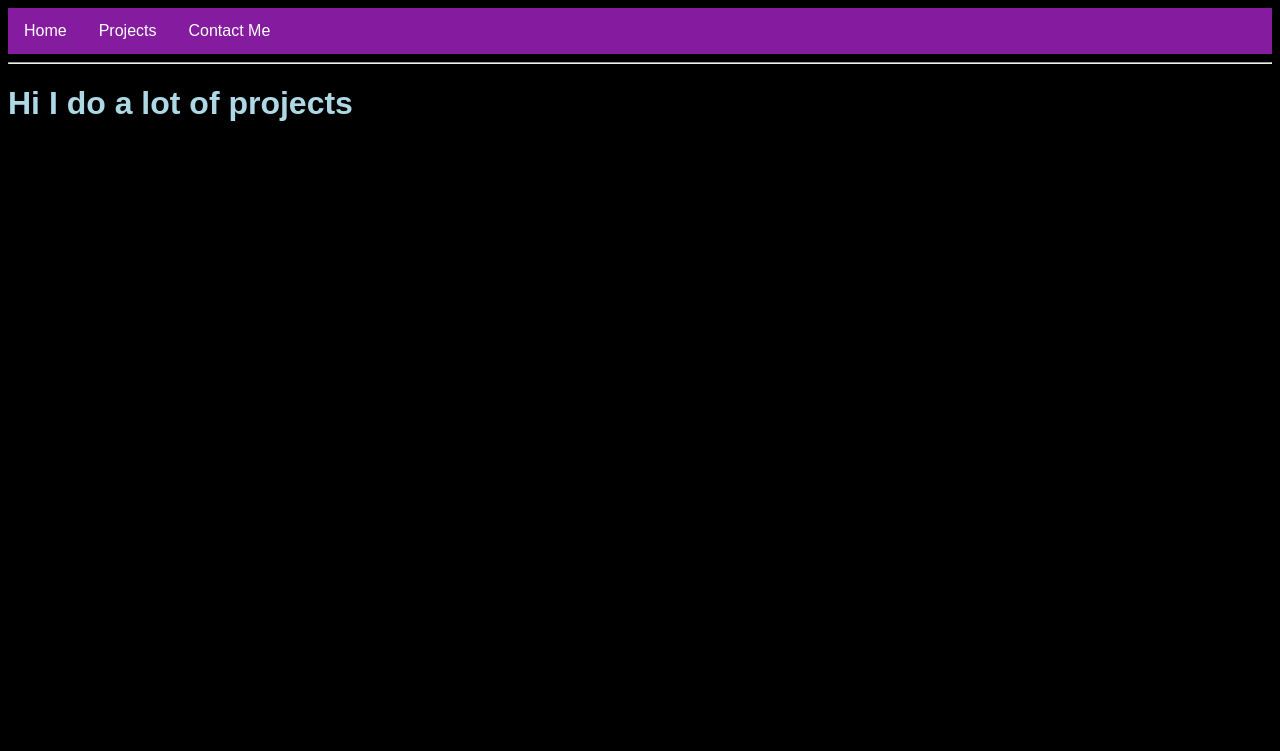
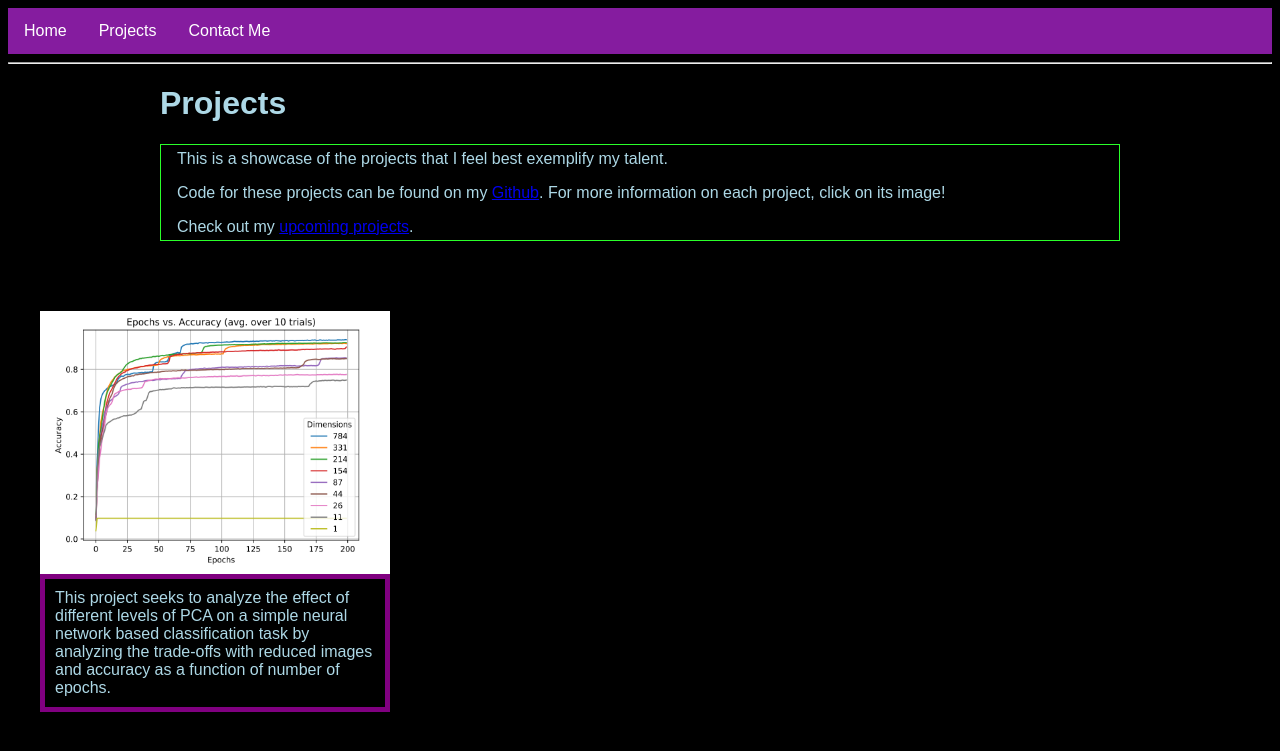
Before and after one commit to SilverEngineered/personal_site, a Flask app: page /Projects in a window 1280 px wide. Shown: the top 751 px of the page. Run offline with Flask 2, Linux system fonts and the light colour scheme.

Commit message:
started projects page

```diff
--- a/app/routes.py
+++ b/app/routes.py
@@ -16,7 +16,8 @@ def index():
             'body': 'My name is Dan Silver and I am currently pursuing'\
             ' a dual Bachelor\'s and Master\'s degree in Computer Engineering,' \
             ' concentrating in Machine Learning, Computer Vision, and Algorithms. ' \
-            ' I am in my 4th year of study at Northeastern University. While my degree' \
+            ' I am in my 4th year of study at Northeastern University. My graduate GPA is a 4.0' \
+            ' and my Major GPA is  3.66. While my degree' \
             ' is more hardware based, my work experience and personal projects are ' \
             'more based on a mix of machine learning, computer vision, and software!'
         },
--- a/app/static/styles/main.css
+++ b/app/static/styles/main.css
@@ -38,6 +38,18 @@ li a:hover {
     padding:.3em 1em;
     border:.3em solid #00e;
 }
+.posto{
+    position: relative;
+	margin:1em auto;
+    padding:.3em 1em;
+    border:.3em solid #ff8600f7;
+}
+.postg{
+    position: relative;
+	margin:1em auto;
+    padding:.3em 1em;
+    border:.1em solid #2aff2a;
+}
 
 .postp{
     position: relative;
@@ -50,3 +62,14 @@ li a:hover {
     padding:0em 1em;
     max-width:60em;
 }
+.main2{
+	margin:0em auto;
+    padding:0em 1em;
+    max-width:75em;
+}
+.commentbox {
+  width: 320px;
+  padding: 10px;
+  border: 5px solid purple;
+  margin: 0;
+}
--- a/app/templates/contact.html
+++ b/app/templates/contact.html
@@ -1,7 +1,7 @@
 {% extends "base.html" %}
 
 {% block content %}
-    <h1>Contact Me</h1>
+    <h1>Contact Me 📱</h1>
     <body>
       <div class="postb">
           <p>
--- a/app/templates/projects.html
+++ b/app/templates/projects.html
@@ -1,5 +1,32 @@
 {% extends "base.html" %}
 
 {% block content %}
-    <h1>Hi I do a lot of projects</h1>
+<div class="main">
+  <h1> Projects </h1>
+    <div class="postg">
+This is a showcase of the projects that I feel best exemplify my talent.
+
+<p>
+  Code for these projects can be found on my <a href="https://github.com/silverengineered">Github</a>.
+    For more information on each project, click on its image!
+    </p>
+  <p>
+
+  </p>
+  Check out my <a href="https://github.com/silverengineered">upcoming projects</a>.
+    </div>
+    </div>
+<br> <br> <br>
+<div class="main2">
+  <a href="static/pdf/ML_Final.pdf">
+  <img src="/static/images/pcagraph.png" width="350" height="263" >
+  </a>
+  <div class="commentbox">
+    This project seeks to analyze the effect
+of different levels of PCA on a simple neural network based classification task by analyzing
+the trade-offs with reduced images and accuracy as a function of number of epochs.
+  </div>
+
+
+</div>
 {% endblock %}
```
Also changed, not shown: app/static/images/pcagraph.png (added), 1 other file.
